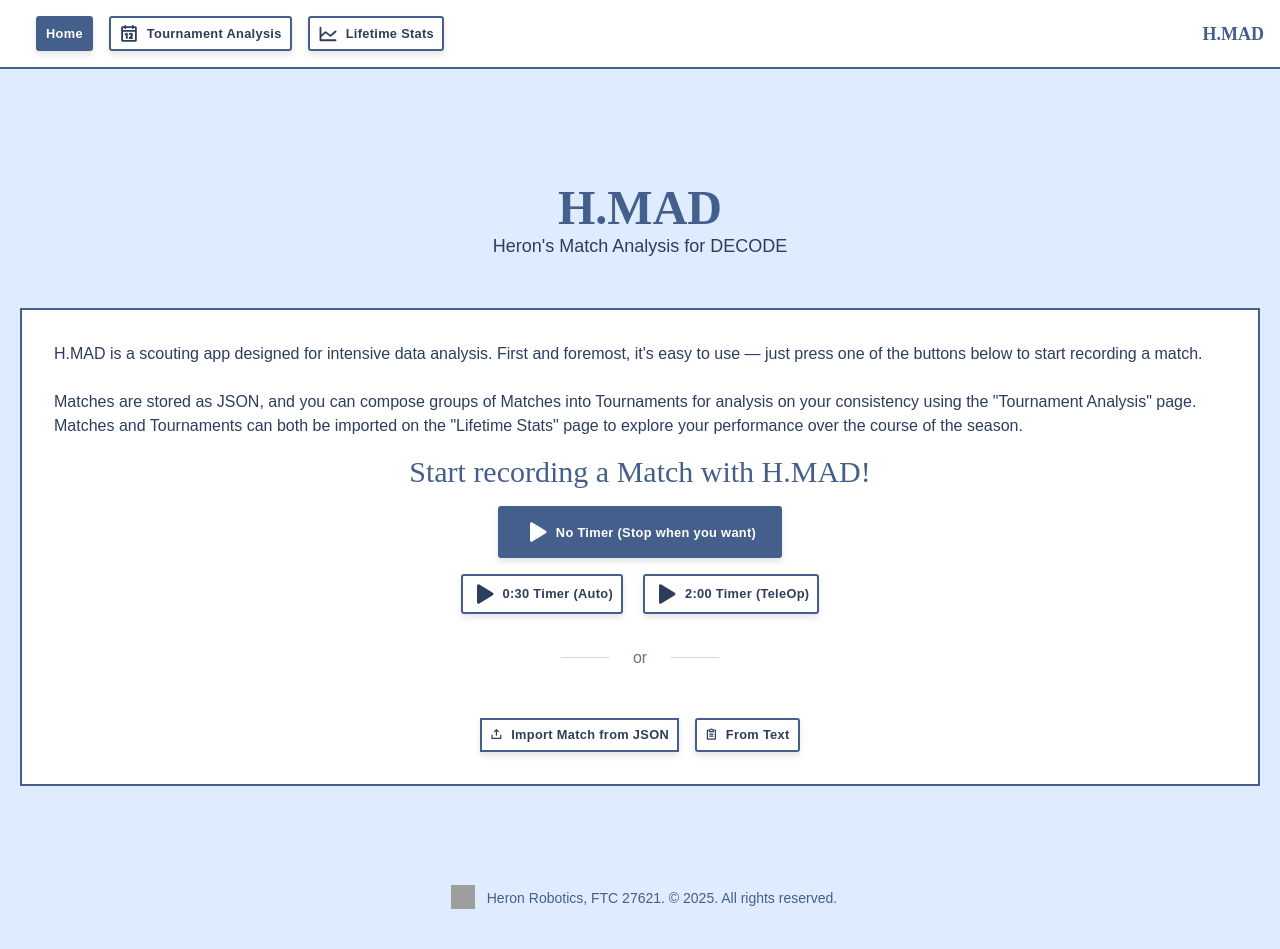
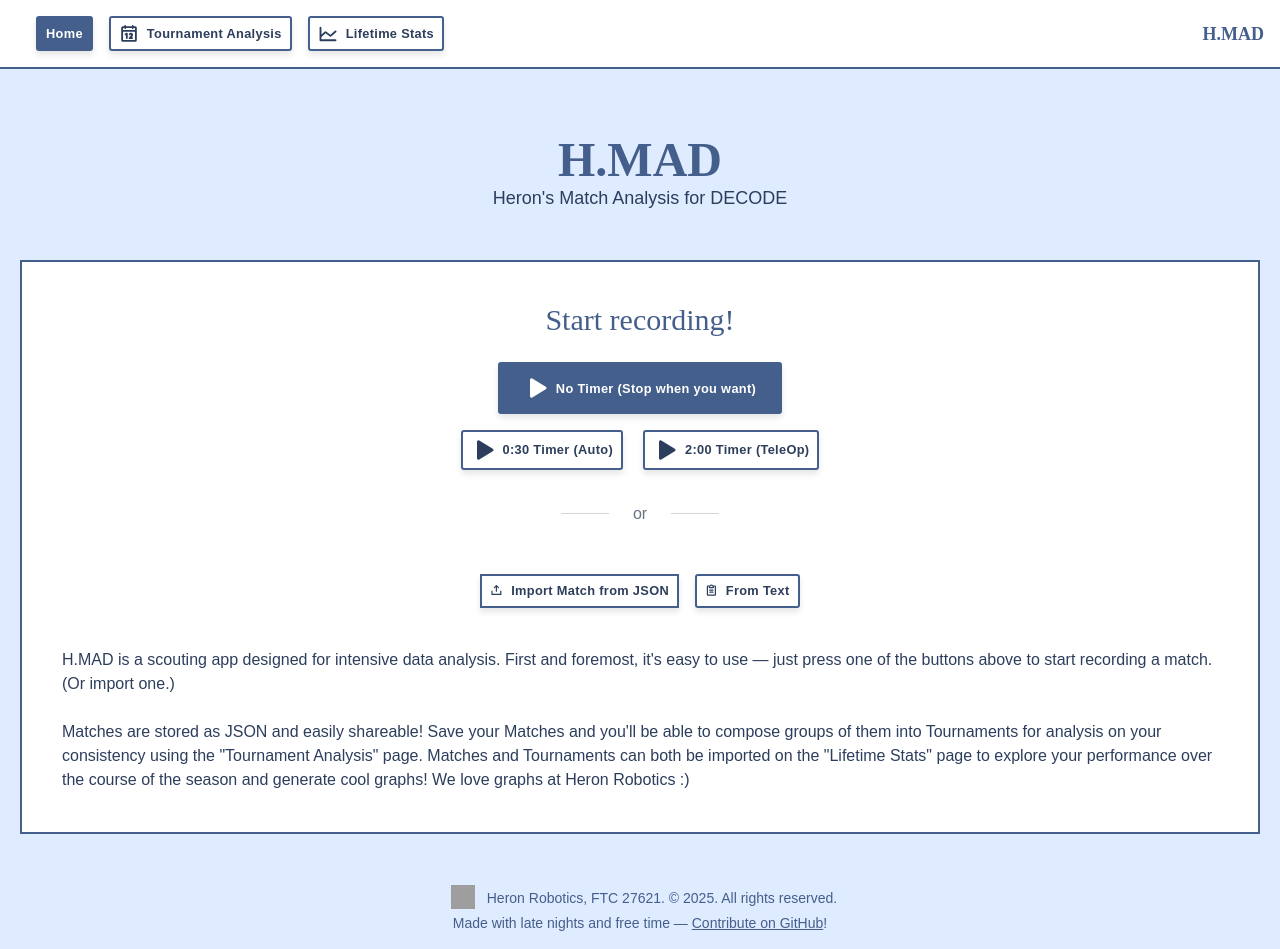
Before and after one commit to HeronRobotics/decode-scoring-analysis, a React (Vite) app: page / in a window 1280 px wide. Built offline with nearby package versions, Linux system fonts and the light colour scheme; grey boxes are pictures that could not be loaded.

Commit message:
instructions and such

```diff
--- a/src/App.jsx
+++ b/src/App.jsx
@@ -310,14 +310,8 @@ function App() {
       </header>
 
       {!isRecording && matchStartTime === null && (
-        <div className="bg-white border-2 border-[#445f8b] flex flex-col items-center md:py-8 md:px-8">
-          <p className='mb-4'>
-            H.MAD is a scouting app designed for intensive data analysis. First and foremost, it's easy to use — just press one of the buttons below to start recording a match.
-            <br /><br />
-            Matches are stored as JSON, and you can compose groups of Matches into Tournaments for analysis on your consistency using the "Tournament Analysis" page. Matches and Tournaments can
-            both be imported on the "Lifetime Stats" page to explore your performance over the course of the season.
-          </p>
-          <h2 className="text-3xl mb-4">Start recording a Match with H.MAD!</h2>
+        <div className="bg-white border-2 border-[#445f8b] flex flex-col items-center md:py-8 md:px-8 pb-4">
+          <h2 className="text-3xl mt-2 mb-6 px-2">Start recording!</h2>
           <button
             onClick={() => startMatch(null)}
             className="btn mb-4 !py-3 !bg-[#445f8b] !text-white !px-6"
@@ -341,7 +335,6 @@ function App() {
               2:00 Timer (TeleOp)
             </button>
           </div>
-          {/* "-- or --" text but replace "--" with a line */}
           <div className="flex gap-4 items-center mb-12">
             <hr className="w-12 grow border-t border-gray-300" />
             <span className="mx-2 text-gray-500">or</span>
@@ -366,6 +359,12 @@ function App() {
               </span>
             </button>
           </div>
+          <p className='mt-8 p-2'>
+            H.MAD is a scouting app designed for intensive data analysis. First and foremost, it's easy to use — just press one of the buttons above to start recording a match. (Or import one.)
+            <br /><br />
+            Matches are stored as JSON and easily shareable! Save your Matches and you'll be able to compose groups of them into Tournaments for analysis on your consistency using the "Tournament Analysis" page. Matches and Tournaments can
+            both be imported on the "Lifetime Stats" page to explore your performance over the course of the season and generate cool graphs! We love graphs at Heron Robotics :)
+          </p>
         </div>
       )}
 
@@ -377,11 +376,11 @@ function App() {
               Scored&nbsp;
               <span className='font-bold'>
                 {totalScored}/{totalBalls}
-              </span>
+              </span>. Scroll down for instructions.
             </div>
           </div>
 
-          <div className="flex gap-4 justify-center mb-8 flex-wrap">
+          <div className="flex gap-4 justify-center flex-wrap">
             {isRecording ? (
               <>
                 <button
@@ -422,6 +421,20 @@ function App() {
           </div>
 
           <Timeline events={events} currentTime={elapsedTime} />
+
+          <div className="w-full">
+            <p>
+              {/* Instructions for using the app */}
+              <strong>Instructions:</strong>
+              <br />
+              - To record a shooting cycle, press the "Record Cycle" button and select how many balls were shot and how many were successfully scored.<br />
+              &nbsp;&nbsp;&nbsp;&nbsp;- <strong>Keyboard Users:</strong> Type the total number of balls (1-3) attempted, followed by the number scored (0-total), then press Enter. Esc to cancel.<br />
+              - Record gate openings by pressing the "Gate Open" button.<br />
+              - Events will appear on the timeline above as they are recorded.<br />
+              - Export the Match and save it somewhere! The "Lifetime Stats" and "Tournament Analysis" pages can import your saved Matches and give you a lot more insight into your performance over time.<br />
+              &nbsp;&nbsp;&nbsp;&nbsp;- <strong>Text export:</strong> You can export matches in a readable text format if you just want to share a match with your friends. Use JSON for advanced H.MAD analysis!
+            </p>
+          </div>
 
           {events.length > 0 && <Statistics events={events} />}
 
--- a/src/components/Timeline.jsx
+++ b/src/components/Timeline.jsx
@@ -11,7 +11,7 @@ function Timeline({ events, currentTime }) {
   const maxTime = Math.max(currentTime, ...events.map(e => e.timestamp), 1)
 
   return (
-    <div className="mb-8 w-full">
+    <div className="w-full">
       <h3 className="text-2xl mb-5">Timeline</h3>
       <div className="bg-white p-10 border-2 border-[#445f8b]">
         <div className="relative h-32 bg-white border-b-2 border-[#ddd] mb-3">
--- a/src/main.jsx
+++ b/src/main.jsx
@@ -11,7 +11,7 @@ createRoot(document.getElementById('root')).render(
         className="inline-block w-6 h-6 mx-2 mb-1"
       /> Heron Robotics, FTC 27621.
 
-      &copy; 2025. All rights reserved.
+      &copy; 2025. All rights reserved.<br />Made with late nights and free time — <a className='underline' href="https://github.com/HeronRobotics/decode-scoring-analysis" target="_blank" rel="noopener noreferrer">Contribute on GitHub</a>!
     </footer>
   </StrictMode>,
 )
--- a/src/pages/LifetimePage.jsx
+++ b/src/pages/LifetimePage.jsx
@@ -154,10 +154,6 @@ function LifetimePage({ onBack }) {
         <>
           {/* Career Summary */}
           <div className="mb-8">
-            <h2 className="text-3xl mb-5 flex items-center gap-3">
-              <ChartLine weight="bold" size={32} />
-              Career Summary
-            </h2>
             <Statistics matches={allMatches} />
           </div>
 
@@ -295,7 +291,7 @@ function LifetimePage({ onBack }) {
                           e.stopPropagation()
                           removeTournament(index)
                         }}
-                        className="error-btn"
+                        className="btn error-btn !py-1 !px-3 !text-sm"
                       >
                         <Trash weight="bold" size={16} />
                       </button>
--- a/src/pages/TournamentPage.jsx
+++ b/src/pages/TournamentPage.jsx
@@ -235,25 +235,25 @@ function TournamentPage({ onBack }) {
 
   return (
     <div className="min-h-screen p-5 max-w-7xl mx-auto">
-      <div className="my-8 flex items-center justify-between">
+      <div className="my-8 flex flex-row flex-wrap space-y-3 items-center justify-between">
         <div>
           <h1 className="text-5xl font-bold">{tournament.name}</h1>
           <p className="text-lg text-[#666] mt-2">{new Date(tournament.date).toLocaleDateString()}</p>
         </div>
         <div className="flex gap-3">
+          <button onClick={onBack} className="btn">
+            <ArrowLeft size={20} weight="bold" />
+            Back
+          </button>
           <button onClick={saveTournament} className="btn">
             <FloppyDisk size={20} weight="bold" />
             Save Tournament
-          </button>
-          <button onClick={onBack} className="btn">
-            <ArrowLeft size={20} weight="bold" />
-            Back
           </button>
         </div>
       </div>
 
       {/* Tournament-wide Statistics */}
-      <div className="mb-64">
+      <div className="mb-18">
         <h2 className="text-3xl mb-5">Tournament Summary</h2>
         <TournamentGraphs matches={tournament.matches} />
       </div>
```
